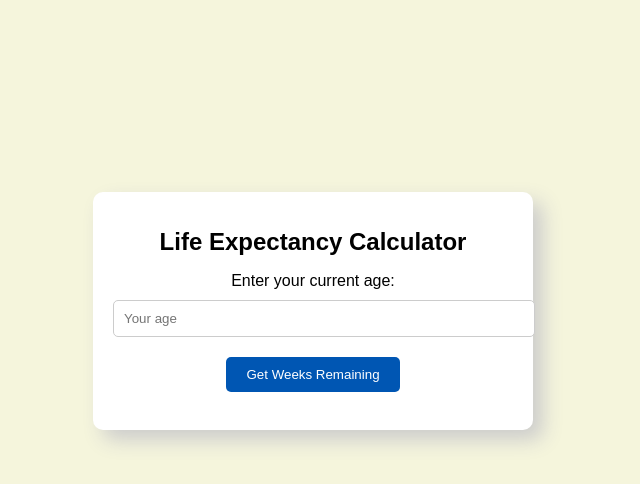
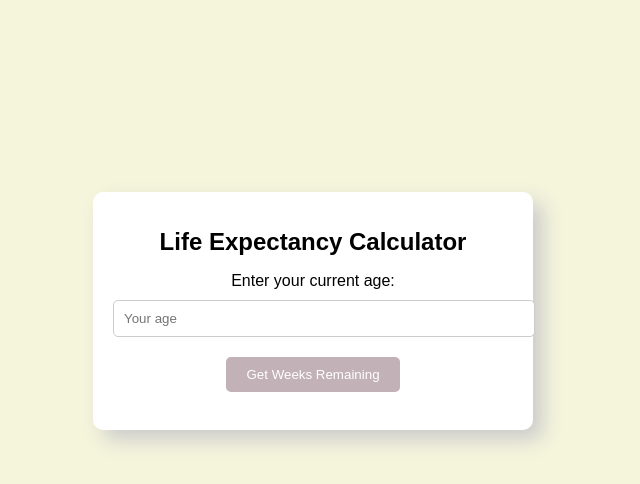
Before and after one commit to presidoikhu/Life-Expectancy-Calculator, a plain HTML site: page index.html in a window 1280 px wide. In both pictures the pointer is over the button "Get Weeks Remaining". Shown: the whole page, without its empty margins (327-967 px from the left). Drawn offline with Linux system fonts and the light colour scheme.

Commit message:
Update styles.css

```diff
--- a/styles.css
+++ b/styles.css
@@ -42,7 +42,7 @@ button {
 }
 
 button:hover {
-    background-color: #0056b3;
+    background-color:rgb(194, 177, 183);
 
 }
 
```
